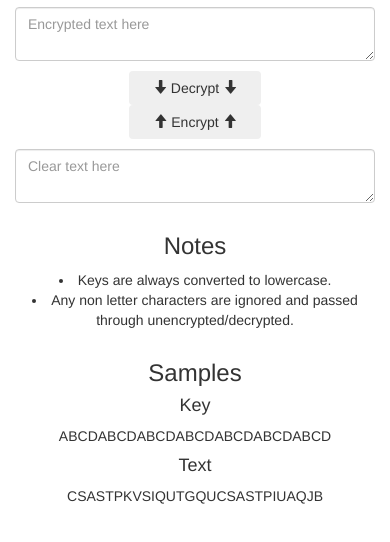
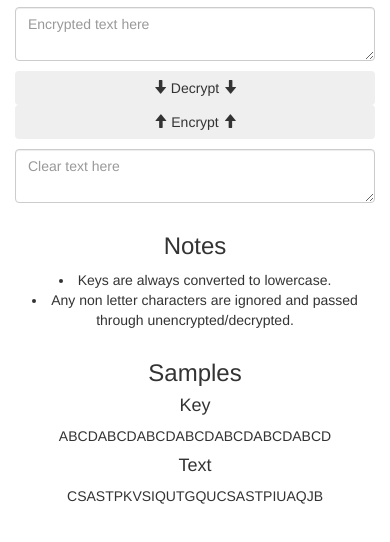
Before and after one commit to JoshWein/KeyRotation, a plain HTML site: page index.html in a window 390 px wide. Shown: the part 156-698 px from the top of the page. Drawn offline with nearby package versions, Linux system fonts and the light colour scheme.

Commit message:
Fixed mobile scaling

```diff
--- a/index.html
+++ b/index.html
@@ -3,6 +3,7 @@
 <head>
     <meta charset="UTF-8">
     <title>Key Rotation</title>
+    <meta name="viewport" content="width=device-width, initial-scale=1">
     <link rel="stylesheet" href="https://maxcdn.bootstrapcdn.com/bootstrap/3.3.7/css/bootstrap.min.css"
           integrity="sha384-BVYiiSIFeK1dGmJRAkycuHAHRg32OmUcww7on3RYdg4Va+PmSTsz/K68vbdEjh4u" crossorigin="anonymous">
     <link rel="stylesheet" href="style.css">
@@ -41,7 +42,6 @@
     </div>
 </div>
 <div class="row">
-    <div class="col-md-12">
         <div>
             <div class="col-xs-12 col-md-6">
                 <button class="btn" onclick="decrypt()">
@@ -56,7 +56,6 @@
                     Encrypt
                     <span class="glyphicon glyphicon-arrow-up glyphicon-align-right" aria-hidden="true"></span>
                 </button>
-                </div>
             </div>
         </div>
 </div>
--- a/style.css
+++ b/style.css
@@ -3,7 +3,7 @@
 }
 
 .btn {
-    width: 40%;
+    width: 100%;
 }
 
 #key {
```
Lines whose indentation alone changed are shown as unchanged.
